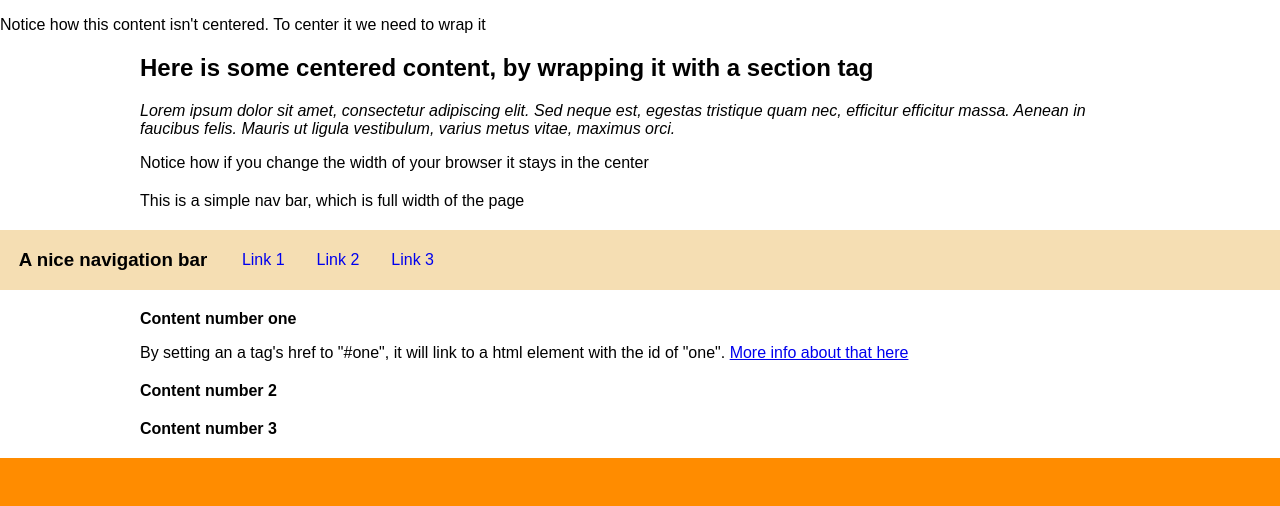
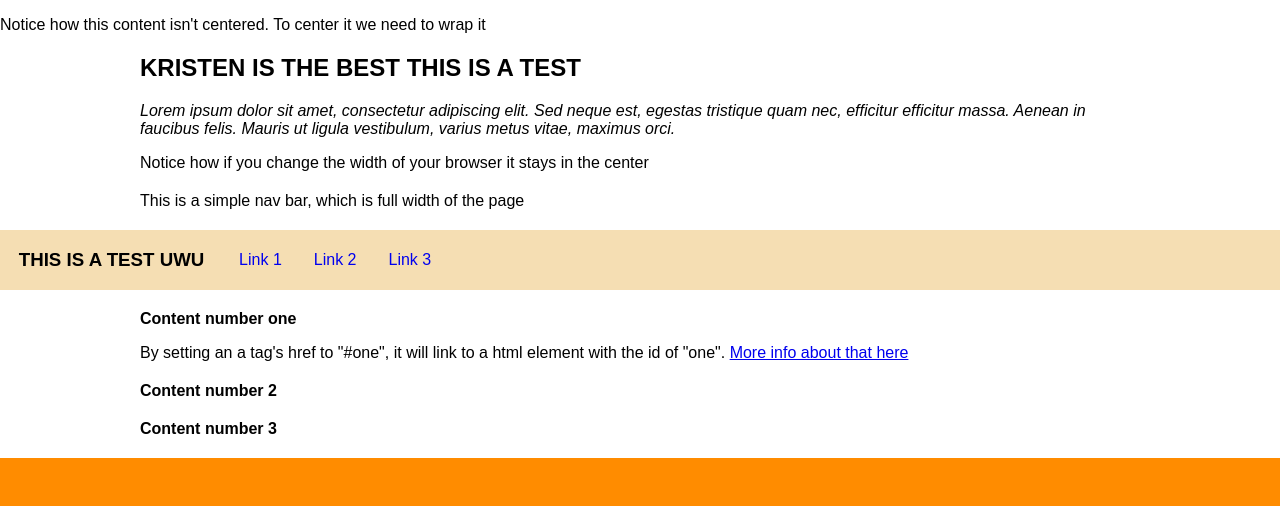
Before and after one commit to Goonzic/projectName, a plain HTML site: page index.html in a window 1280 px wide. Shown: the top 506 px of the page. Drawn offline with Linux system fonts and the light colour scheme.

Commit message:
Adding my existing site.

```diff
--- a/index.html
+++ b/index.html
@@ -13,7 +13,7 @@
 <p>Notice how this content isn't centered. To center it we need to wrap it</p>
 
 	<section>
-		<h1>Here is some centered content, by wrapping it with a section tag</h1>
+		<h1>KRISTEN IS THE BEST THIS IS A TEST </h1>
 		<p><em>Lorem ipsum dolor sit amet, consectetur adipiscing elit. Sed neque est, egestas tristique quam nec, efficitur efficitur massa. Aenean in faucibus felis. Mauris ut ligula vestibulum, varius metus vitae, maximus orci. </em></p>
 
 		<p>Notice how if you change the width of your browser it stays in the center</p>
@@ -23,7 +23,7 @@
 		<p>This is a simple nav bar, which is full width of the page</p>
 	</section>
 	<nav>
-		<h3>A nice navigation bar</h3>
+		<h3>THIS IS A TEST UWU </h3>
 		<a href="#one">Link 1</a>
 		<a href="#two">Link 2</a>
 		<a href="#three">Link 3</a>
```
